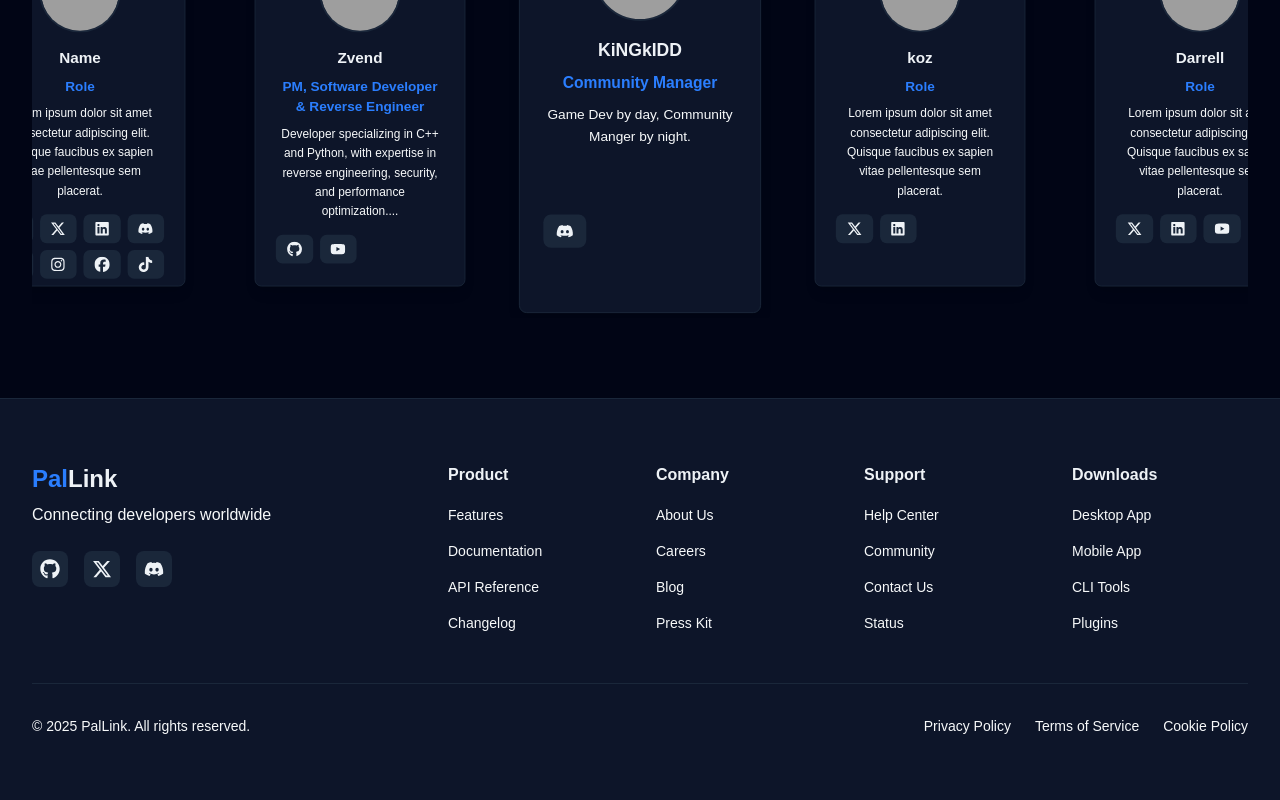
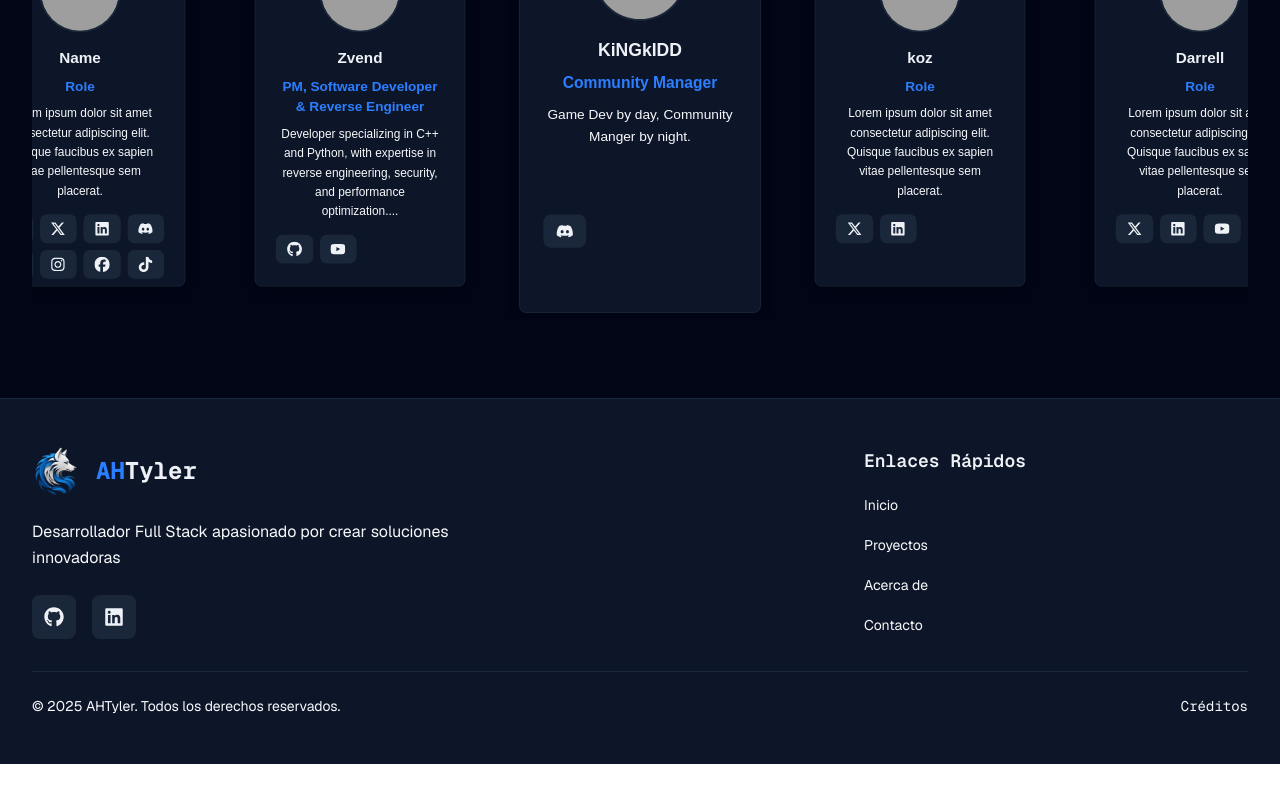
Before and after one commit to victortelles/Portafolio, a Next.js app: page / in a window 1280 px wide. Shown: the part 9080-9880 px from the top of the page. After the commit the page ends 9844 px from the top, so only its background shows below. Built offline with nearby package versions, Linux system fonts and the light colour scheme; grey boxes are pictures that could not be loaded.

Commit message:
ajustes y renombramientos a componentes comunes

```diff
--- a/src/components/common/Footer/Footer.tsx
+++ b/src/components/common/Footer/Footer.tsx
@@ -1,19 +1,21 @@
 import type React from "react"
-import { FaDiscord, FaXTwitter, FaGithub } from "react-icons/fa6"
-import * as Separator from "@radix-ui/react-separator"
-import content from "./content.json"
-import type { FooterColumn } from "../../../types/content"
+import { FaGithub, FaLinkedin, FaTwitter } from "react-icons/fa"
+import Image from "next/image"
+import content from "./footerData.json"
+import type { FooterContent } from "@/types/content"
 
 const Footer: React.FC = () => {
-    // Function to get the appropriate social icon based on platform
+    const footerData = content as FooterContent
+
+    // función para obtener el icono social apropiado según la plataforma
     const getSocialIcon = (platform: string) => {
         switch (platform) {
             case "github":
                 return FaGithub
+            case "linkedin":
+                return FaLinkedin
             case "twitter":
-                return FaXTwitter
-            case "discord":
-                return FaDiscord
+                return FaTwitter
             default:
                 return FaGithub // Default icon
         }
@@ -21,32 +23,47 @@ const Footer: React.FC = () => {
 
     return (
         <footer className="bg-[var(--color-base-200)] border-t border-[var(--color-base-300)]">
-            <div className="max-w-7xl mx-auto px-4 sm:px-6 lg:px-8 py-16">
+            <div className="max-w-7xl mx-auto px-4 sm:px-6 lg:px-8 py-12">
                 {/* Main Footer Content */}
-                <div className="grid grid-cols-2 md:grid-cols-4 lg:grid-cols-6 gap-8 mb-12">
-                    {/* Brand Column */}
-                    <div className="col-span-2">
-                        <div className="mb-6">
-                            <h3 className="text-2xl font-bold text-[var(--color-primary)] mb-2">
-                                <span className="text-[var(--color-primary)]">Pal</span>
-                                <span className="text-[var(--color-base-content)]">Link</span>
+                <div className="grid grid-cols-1 md:grid-cols-3 gap-8 mb-8">
+
+                    {/* Brand Section */}
+                    <div className="md:col-span-2 space-y-6">
+                        <div className="flex items-center gap-4">
+                            {/* Avatar */}
+                            <div className="relative w-12 h-12 rounded-full overflow-hidden">
+                                <Image
+                                    src={footerData.brand.avatar}
+                                    alt="AHTyler Avatar"
+                                    fill
+                                    className="object-cover"
+                                    sizes="48px"
+                                />
+                            </div>
+
+                            {/* Brand Name */}
+                            <h3 className="font-mono text-2xl font-bold">
+                                <span className="text-[var(--color-primary)]">AH</span>
+                                <span className="text-[var(--color-base-content)]">Tyler</span>
                             </h3>
-                            <p className="text-[var(--color-neutral-content)]">{content.tagline}</p>
                         </div>
+
+                        {/* Tagline */}
+                        <p className="font-sans text-[var(--color-neutral-content)] max-w-md leading-relaxed">
+                            {footerData.brand.tagline}
+                        </p>
 
                         {/* Social Links */}
                         <div className="flex gap-4">
-                            {content.socials.map((social) => {
-                                // Get the appropriate icon component
+                            {footerData.socials.map((social) => {
                                 const IconComponent = getSocialIcon(social.platform)
-
                                 return (
                                     <a
                                         key={social.platform}
                                         href={social.href}
                                         target="_blank"
                                         rel="noopener noreferrer"
-                                        className="p-2 bg-[var(--color-base-300)] hover:bg-[var(--color-primary)] text-[var(--color-base-content)] hover:text-[var(--color-primary-content)] rounded-[var(--radius-field)] transition-colors"
+                                        className="p-3 bg-[var(--color-base-300)] hover:bg-[var(--color-primary)] text-[var(--color-base-content)] hover:text-[var(--color-primary-content)] rounded-[var(--radius-field)] transition-all duration-300 hover:scale-105 hover:shadow-lg hover:shadow-[var(--color-primary)]/20"
                                         aria-label={social.label}
                                     >
                                         <IconComponent size={20} />
@@ -56,16 +73,17 @@ const Footer: React.FC = () => {
                         </div>
                     </div>
 
-                    {/* Footer Columns */}
-                    {content.columns.map((column: FooterColumn) => (
-                        <div key={column.title}>
-                            <h4 className="font-semibold text-[var(--color-base-content)] mb-4">{column.title}</h4>
+                    {/* Quick Links */}
+                    <div className="space-y-4">
+                        <h4 className="font-mono text-lg font-semibold text-[var(--color-base-content)]">
+                            Enlaces Rápidos
+                        </h4>
                         <ul className="space-y-3">
-                                {column.links.map((link) => (
+                            {footerData.quickLinks.map((link) => (
                                 <li key={link.label}>
                                     <a
                                         href={link.href}
-                                            className="text-[var(--color-neutral-content)] hover:text-[var(--color-primary)] transition-colors text-sm"
+                                        className="font-sans text-[var(--color-neutral-content)] hover:text-[var(--color-primary)] transition-colors duration-300 text-sm block py-1"
                                     >
                                         {link.label}
                                     </a>
@@ -73,26 +91,23 @@ const Footer: React.FC = () => {
                             ))}
                         </ul>
                     </div>
-                    ))}
                 </div>
 
-                <Separator.Root className="bg-[var(--color-base-300)] h-px mb-8" />
+                {/* Divider */}
+                <div className="h-px bg-[var(--color-base-300)] mb-6"></div>
 
                 {/* Bottom Footer */}
                 <div className="flex flex-col sm:flex-row justify-between items-center gap-4">
-                    <p className="text-[var(--color-neutral-content)] text-sm">{content.copyright}</p>
+                    <p className="font-sans text-[var(--color-neutral-content)] text-sm text-center sm:text-left">
+                        {footerData.footer.copyright}
+                    </p>
 
-                    <div className="flex gap-6">
-                        {content.legal.map((item) => (
                     <a
-                                key={item.label}
-                                href={item.href}
-                                className="text-[var(--color-neutral-content)] hover:text-[var(--color-primary)] transition-colors text-sm"
+                        href={footerData.footer.credits.href}
+                        className="font-mono text-sm text-[var(--color-neutral-content)] hover:text-[var(--color-primary)] transition-colors duration-300 underline-offset-4 hover:underline"
                     >
-                                {item.label}
+                        {footerData.footer.credits.label}
                     </a>
-                        ))}
-                    </div>
                 </div>
             </div>
         </footer>
--- a/src/components/common/Footer/content.json
+++ /dev/null
@@ -1,121 +0,0 @@
-{
-    "tagline": "Connecting developers worldwide",
-    "columns": [
-        {
-            "title": "Product",
-            "links": [
-                {
-                    "label": "Features",
-                    "href": "/features"
-                },
-                {
-                    "label": "Documentation",
-                    "href": "/docs"
-                },
-                {
-                    "label": "API Reference",
-                    "href": "/api"
-                },
-                {
-                    "label": "Changelog",
-                    "href": "/changelog"
-                }
-            ]
-        },
-        {
-            "title": "Company",
-            "links": [
-                {
-                    "label": "About Us",
-                    "href": "/about"
-                },
-                {
-                    "label": "Careers",
-                    "href": "/careers"
-                },
-                {
-                    "label": "Blog",
-                    "href": "/blog"
-                },
-                {
-                    "label": "Press Kit",
-                    "href": "/press"
-                }
-            ]
-        },
-        {
-            "title": "Support",
-            "links": [
-                {
-                    "label": "Help Center",
-                    "href": "/help"
-                },
-                {
-                    "label": "Community",
-                    "href": "/community"
-                },
-                {
-                    "label": "Contact Us",
-                    "href": "/contact"
-                },
-                {
-                    "label": "Status",
-                    "href": "/status"
-                }
-            ]
-        },
-        {
-            "title": "Downloads",
-            "links": [
-                {
-                    "label": "Desktop App",
-                    "href": "/download/desktop"
-                },
-                {
-                    "label": "Mobile App",
-                    "href": "/download/mobile"
-                },
-                {
-                    "label": "CLI Tools",
-                    "href": "/download/cli"
-                },
-                {
-                    "label": "Plugins",
-                    "href": "/download/plugins"
-                }
-            ]
-        }
-    ],
-    "socials": [
-        {
-            "platform": "github",
-            "href": "https://github.com/pallink",
-            "label": "GitHub"
-        },
-        {
-            "platform": "twitter",
-            "href": "https://twitter.com/pallink",
-            "label": "Twitter"
-        },
-        {
-            "platform": "discord",
-            "href": "https://discord.com/invite/pallink",
-            "label": "Discord"
-        }
-    ],
-    "copyright": "© 2025 PalLink. All rights reserved.",
-    "legal": [
-        {
-            "label": "Privacy Policy",
-            "href": "/privacy"
-        },
-        {
-            "label": "Terms of Service",
-            "href": "/terms"
-        },
-        {
-            "label": "Cookie Policy",
-            "href": "/cookies"
-        }
-    ]
-}
--- /dev/null
+++ b/src/components/common/Footer/footerData.json
@@ -0,0 +1,44 @@
+{
+    "brand": {
+        "name": "AHTyler",
+        "tagline": "Desarrollador Full Stack apasionado por crear soluciones innovadoras",
+        "avatar": "/assets/AHTyler_Logo_der.PNG"
+    },
+    "socials": [
+        {
+            "platform": "github",
+            "href": "https://github.com/victortelles",
+            "label": "GitHub Profile"
+        },
+        {
+            "platform": "linkedin",
+            "href": "https://www.linkedin.com/in/vmta/",
+            "label": "LinkedIn Profile"
+        }
+    ],
+    "quickLinks": [
+        {
+            "label": "Inicio",
+            "href": "/"
+        },
+        {
+            "label": "Proyectos",
+            "href": "/projects"
+        },
+        {
+            "label": "Acerca de",
+            "href": "/about"
+        },
+        {
+            "label": "Contacto",
+            "href": "/#contact"
+        }
+    ],
+    "footer": {
+        "copyright": "© 2025 AHTyler. Todos los derechos reservados.",
+        "credits": {
+            "label": "Créditos",
+            "href": "/credits"
+        }
+    }
+}
--- a/src/components/common/Navbar/Navbar.tsx
+++ b/src/components/common/Navbar/Navbar.tsx
@@ -4,7 +4,7 @@ import type React from "react"
 import { useState } from "react"
 import { Menu, X, User } from "lucide-react"
 import * as NavigationMenu from "@radix-ui/react-navigation-menu"
-import content from "./content.json"
+import content from "./navbarData.json"
 import type { NavItem } from "@/types/content"
 
 const Navbar: React.FC = () => {
```
Also changed, not shown: src/components/common/Navbar/navbarData.json (renamed from src/components/common/Navbar/content.json). Lines whose indentation alone changed are shown as unchanged.
